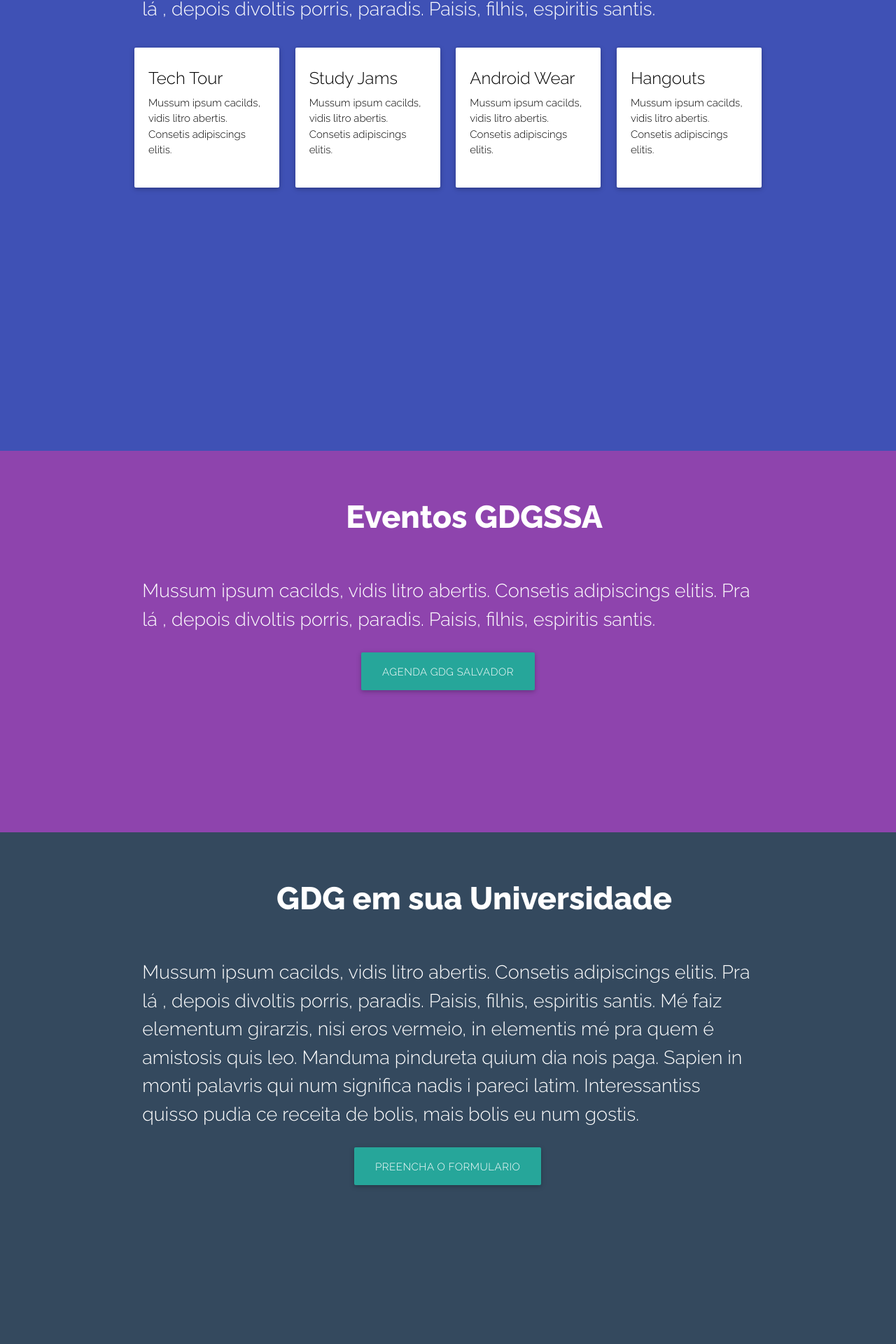
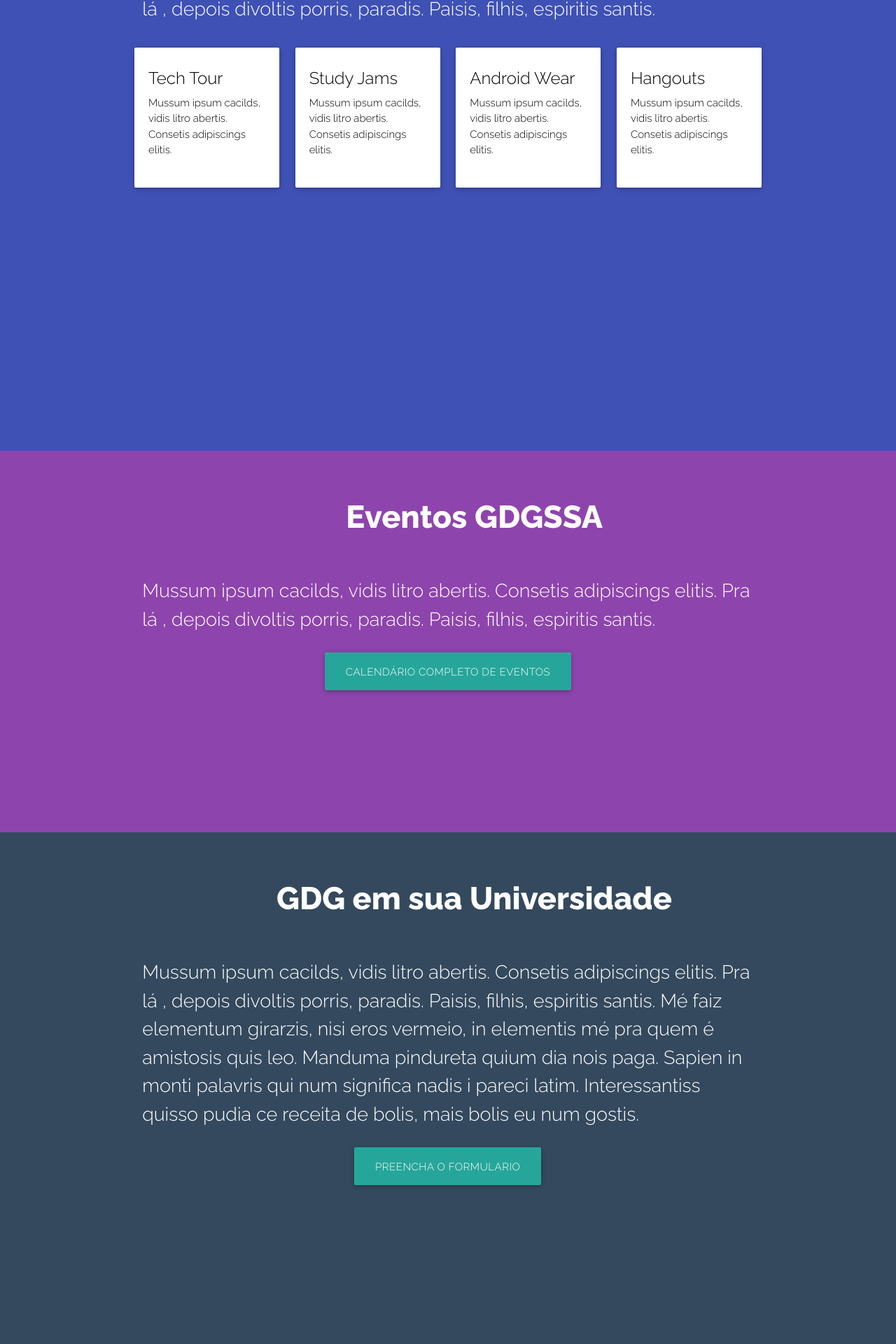
Before and after one commit to gdgssa/gdgssa.github.io, a Jekyll site: the page built from index.html, in a window 1280 px wide. Shown: the part 1318-3238 px from the top of the page at 70% size. Built offline with Jekyll 4.4.1, drawn with Linux system fonts in a browser that asks for light colours.

Commit message:
Alterado texto de botão de eventos

```diff
--- a/_includes/event.html
+++ b/_includes/event.html
@@ -6,7 +6,7 @@
 		<div class="col s12">
 			<p class="text white-text">Mussum ipsum cacilds, vidis litro abertis. Consetis adipiscings elitis. Pra lá , depois divoltis porris, paradis. Paisis, filhis, espiritis santis.</p>
 			<div class="center">
-				<a href="/" class="blue-effect waves-light btn-large">Agenda GDG Salvador</a>
+				<a href="/" class="blue-effect waves-light btn-large">Calendário Completo de Eventos</a>
 			</div>
 		</div>
 	</div>
```
